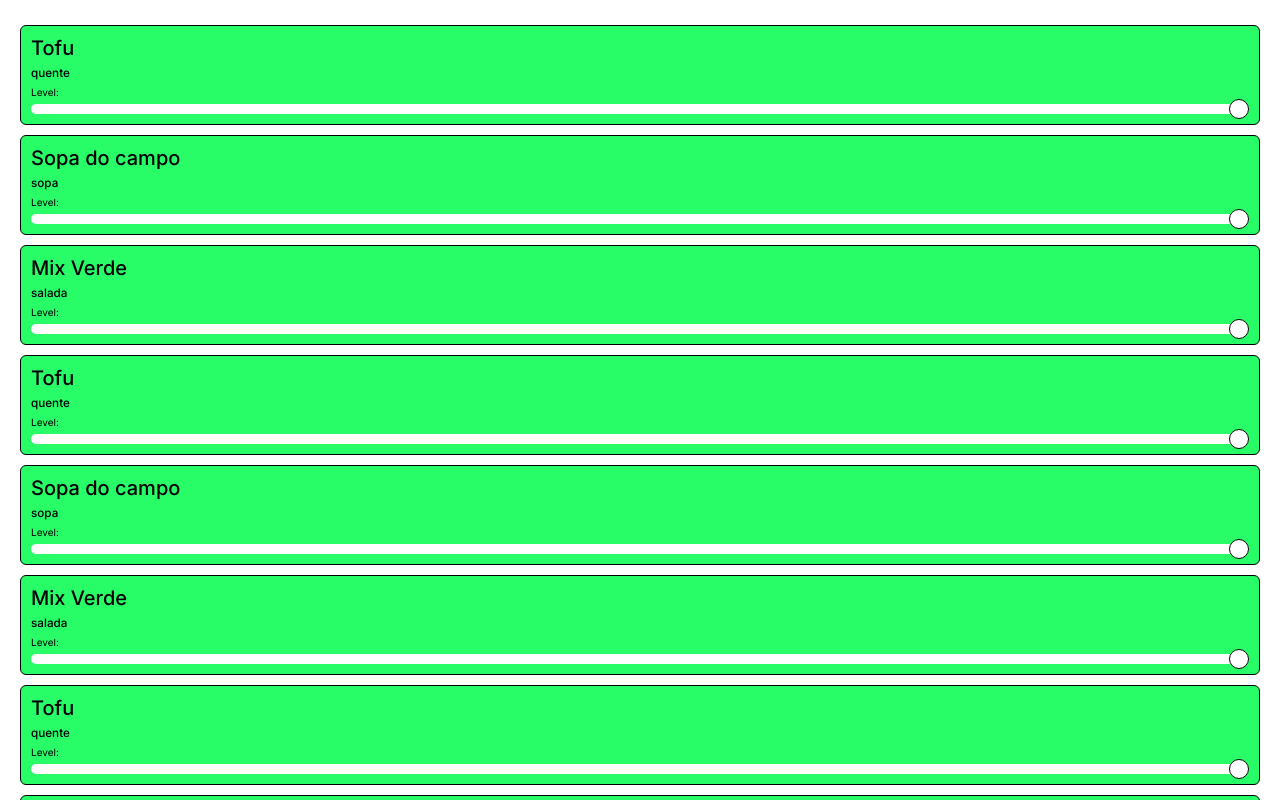
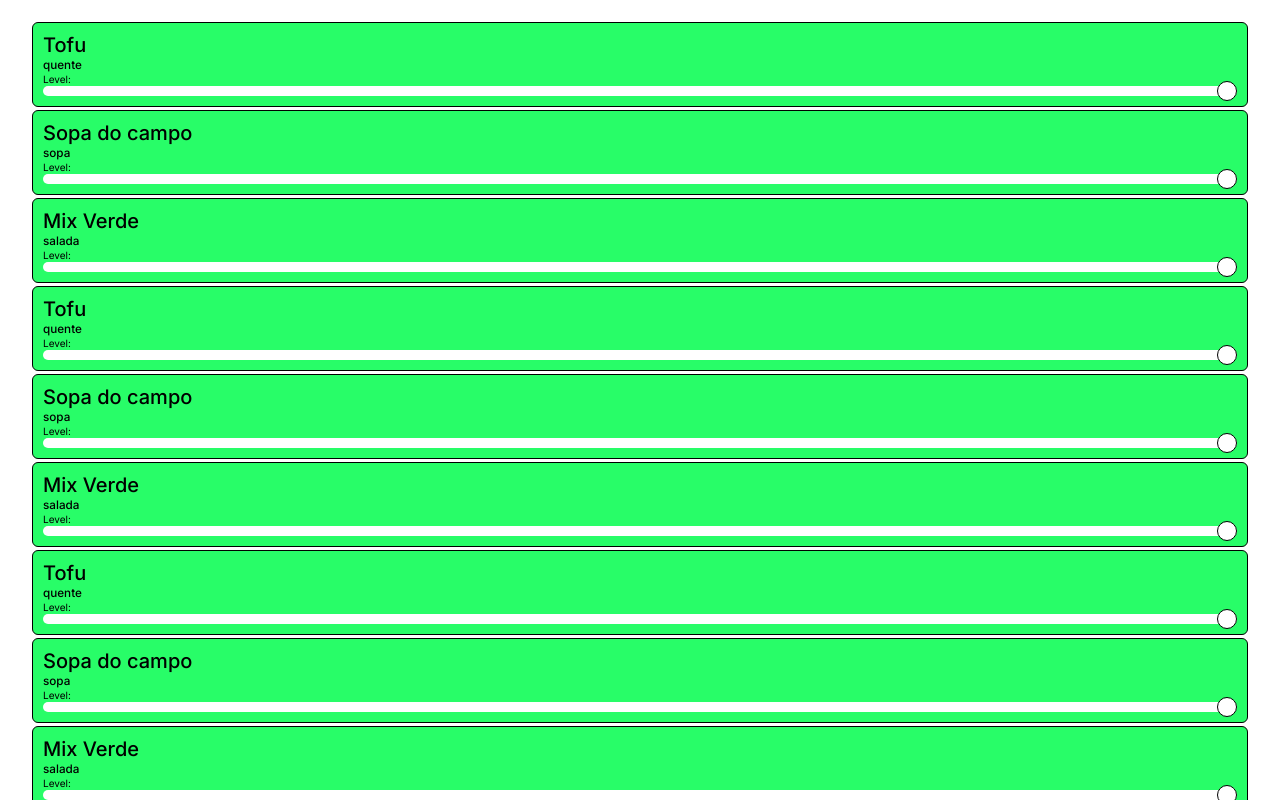
Before and after one commit to DreicLeal/buffetManagerFront, a Next.js app in the folder buffet_manager/: page / in a window 1280 px wide. Shown: the top 800 px of the page. Built offline with nearby package versions, Linux system fonts and the light colour scheme.

Commit message:
food frame component and style

```diff
--- a/buffet_manager/src/components/dishFrame/styles.module.scss
+++ b/buffet_manager/src/components/dishFrame/styles.module.scss
@@ -3,9 +3,9 @@
   flex-direction: column;
   justify-content: space-between;
   padding: 10px;
-  margin: 5px;
-  width: 100%;
-  height: 100px;
+  margin: 1.5px;
+  width: 95vw;
+  height: 85px;
   border-radius: 6px;
   border: 1px solid black;
 }
```
